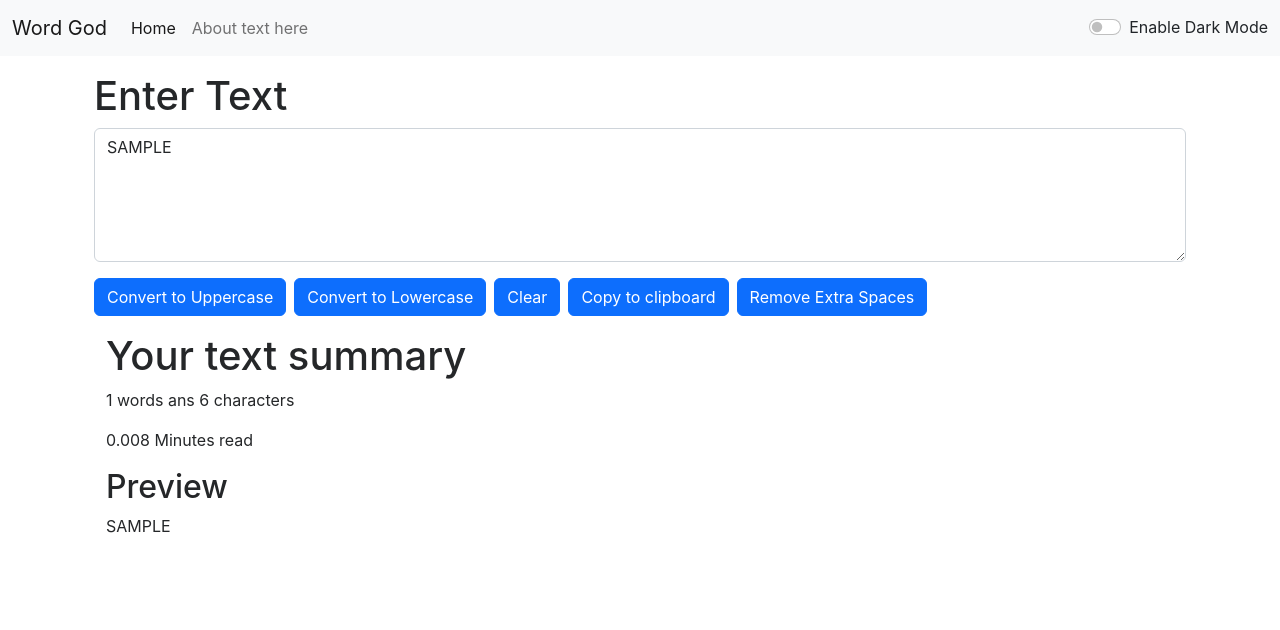
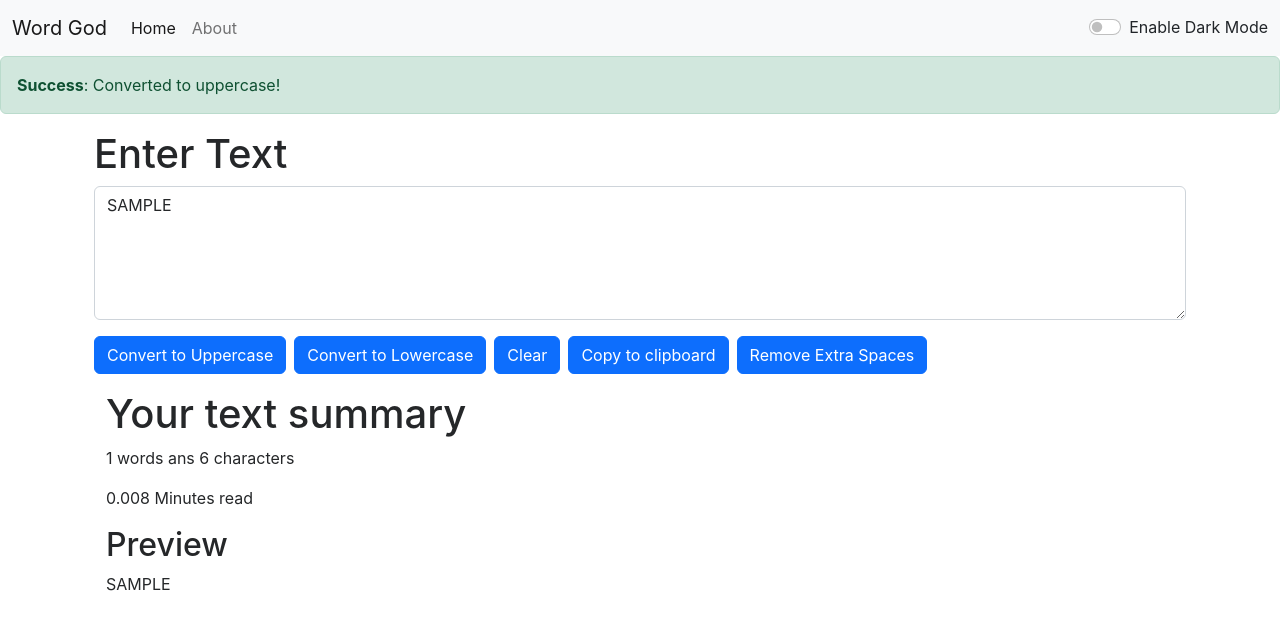
Before and after one commit to Aditya-x/wordAnalyzer, a React (Create React App) app: page / in a window 1280 px wide. Both pictures are taken after typing "Sample" into the empty fields and a click on the button "Convert to Uppercase". Shown: the top 630 px of the page. Built offline with nearby package versions, Linux system fonts and the light colour scheme.

Commit message:
Added alert notificaton for operation performed

```diff
--- a/src/App.js
+++ b/src/App.js
@@ -1,5 +1,6 @@
 import React, { useState } from 'react';
 import './App.css';
+import Alert from './components/Alert';
 import Navbar from './components/Navbar';
 // import About from './components/About';
 import Textform from './components/Textform';
@@ -7,15 +8,28 @@ import Textform from './components/Textform';
 function App() {
 
   const[mode, setMode] = useState('light'); // wheather dark mode is enabled or not
+  const[alert, setAlert] = useState(null);
+
+  const showAlert = (message, type)=>{
+    setAlert({
+      msg: message,
+      type: type
+  })
+  setTimeout(() => {
+    setAlert(null);
+  }, 3000)
+  }
 
   const toggleMode = () => {
     if(mode==='light'){
       setMode('dark');
       document.body.style.backgroundColor = '#252729';
+      showAlert("Dark mode has been enabled", "success")
     }
     else{
       setMode('light');
       document.body.style.backgroundColor = 'white';
+      showAlert("Light mode has been enabled", "success")
     }
   }
 
@@ -23,9 +37,10 @@ function App() {
   return (
     <>
       <Navbar title = "Word God" mode={mode}  toggleMode={toggleMode} />
+      <Alert alert={alert}/>
       <div className="container  my-3">
-      <Textform heading="Enter Text"  mode={mode}/>
-      {/* <About/> */}
+      <Textform showAlert={showAlert}  heading="Enter Text"  mode={mode}/>
+
       </div>
 
     </>
--- /dev/null
+++ b/src/components/Alert.js
@@ -0,0 +1,20 @@
+import React from 'react'
+
+export default function Alert(props) {
+    const capitalize = (word) =>{
+        const lower = word.toLowerCase();
+        return lower.charAt(0).toUpperCase() + lower.slice(1);
+    }
+
+
+
+    return (
+        props.alert && <div>
+            <div className={`alert alert-${props.alert.type} alert-dismissible fadeshow`}  role="alert">
+                <strong>{capitalize(props.alert.type)}</strong>: {props.alert.msg}
+
+            </div>
+
+        </div>
+    )
+}
--- a/src/components/Navbar.js
+++ b/src/components/Navbar.js
@@ -53,5 +53,5 @@ Navbar.propTypes = {
 
 Navbar.defaultProps = {
     title : 'Set Title here',
-    aboutText : ' About text here'
+    aboutText : 'About'
 };
--- a/src/components/Textform.js
+++ b/src/components/Textform.js
@@ -3,23 +3,27 @@ import React, {useState} from 'react'
 
 export default function Textform(props) {
 
+    const [text, setText] = useState('');
     // Function to make text in uppercase
     const handleUpClick = () =>{
 
         let newtext = text.toLocaleUpperCase()
         setText(newtext)
+        props.showAlert("Converted to uppercase!", "success");
     }
 
     // Function to make text in lowercase
     const handleLowClick = () =>{
         let newtext = text.toLocaleLowerCase()
         setText(newtext)
+        props.showAlert("Converted to lowercase!", "success");
     }
 
     // Function to clear text from text box
     const handleClearClick = () =>{
         let newtext = text.replace(text, '');
         setText(newtext)
+
     }
 
     // Function to remove extra space from text
@@ -39,6 +43,7 @@ export default function Textform(props) {
 
          // Copy the text inside the text field
         navigator.clipboard.writeText(copyText.value);
+        props.showAlert("Copied to clipboard", "success");
 
     }
 
@@ -47,7 +52,6 @@ export default function Textform(props) {
     }
 
 
-    const [text, setText] = useState('');
     return (
         <>
         <div className="container" style={{color: props.mode ==='dark'?'white':'#252729'}}>
```
